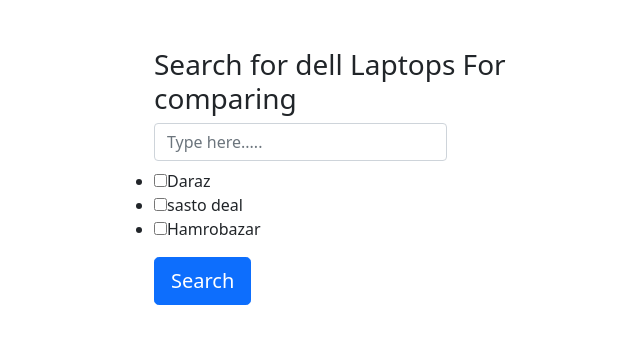
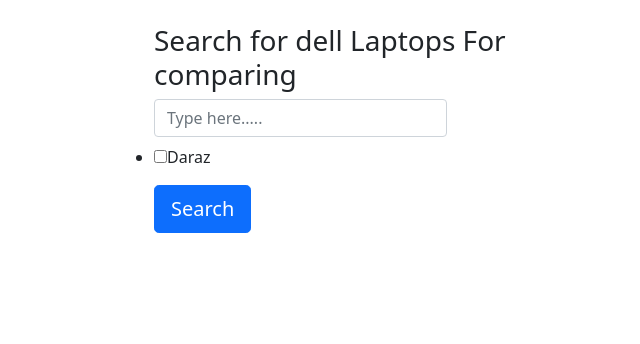
Before and after one commit to aayush9998/Scraping, a Django app: page / in a window 1280 px wide. Shown: the part 56-400 px from the top of the page, without its empty margins (308-948 px from the left). Run offline with Django 3.2, Linux system fonts and the light colour scheme.

Commit message:
pushed with one loop

```diff
--- a/todo/templates/base.html
+++ b/todo/templates/base.html
@@ -16,8 +16,28 @@
             <a class="navbar-brand" href="#">Web Scraping App</a>
     </nav>
     <div class="container">
+        <div class="row mt-4">
+        <div class="col-4 mx-auto">
+            <h3>Search for dell Laptops For comparing</h3>
+            <form action="{% url 'search' %}" method="get" class="row col-auto align-items-center">
 
-    <div class="row mt-4">
+                <div class="col-10">
+                    <input type="text" class="form-control mb-2" name ="model" id="inlineFormInputGroupUsername" placeholder="Type here.....">
+                </div>
+                <ul>
+                    <li><input type="checkbox" name="darazcheck">Daraz</li>
+<!--                    <li><input type="checkbox" name="sastodealcheck">sasto deal</li>-->
+<!--                    <li><input type="checkbox" name="hamrobazarcheck">Hamrobazar</li>-->
+                </ul>
+                <div class="col-2">
+                    <button type="submit" class="btn btn-lg btn-primary mb-2">Search</button>
+                </div>
+
+            </form>
+        </div>
+    </div>
+
+
 <!--        <ul>-->
 <!--            <li><input type="checkbox" data-model-name="Daraz">Daraz</li>-->
 <!--            <li><input type="checkbox" data-model-name="SastoDeal">sad</li>-->
--- a/todo/templates/index.html
+++ b/todo/templates/index.html
@@ -3,24 +3,5 @@
 {% block content %}
 <!--    <h1>Srcape Website</h1>-->
 
-    <div class="row mt-4">
-        <div class="col-4 mx-auto">
-            <h3>Search for dell Laptops For comparing</h3>
-            <form action="{% url 'search' %}" method="get" class="row col-auto align-items-center">
 
-                <div class="col-10">
-                    <input type="text" class="form-control mb-2" name ="model" id="inlineFormInputGroupUsername" placeholder="Type here.....">
-                </div>
-                <ul>
-                    <li><input type="checkbox" name="darazcheck">Daraz</li>
-                    <li><input type="checkbox" name="sastodealcheck">sasto deal</li>
-                    <li><input type="checkbox" name="hamrobazarcheck">Hamrobazar</li>
-                </ul>
-                <div class="col-2">
-                    <button type="submit" class="btn btn-lg btn-primary mb-2">Search</button>
-                </div>
-
-            </form>
-        </div>
-    </div>
 {% endblock %}
--- a/todo/views.py
+++ b/todo/views.py
@@ -23,30 +23,32 @@
         if request.GET.get('model'):
             search = request.GET.get('model')
             print("search:"+ search)
-            if request.GET.get('darazcheck') and request.GET.get('sastodealcheck') and request.GET.get('hamrobazarcheck'):
-                todo_items = Daraz.objects.filter(title__contains=search).order_by('price')
-                sasto_item = SastoDeal.objects.filter(title__contains=search).order_by('price')
-                hamrobazar_item= Hamrobazar.objects.filter(title__contains=search).order_by('price')
+            # if request.GET.get('darazcheck') and request.GET.get('sastodealcheck') and request.GET.get('hamrobazarcheck'):
+            #     todo_items = Daraz.objects.filter(title__contains=search).order_by('price')
+            #     sasto_item = SastoDeal.objects.filter(title__contains=search).order_by('price')
+            #     hamrobazar_item= Hamrobazar.objects.filter(title__contains=search).order_by('price')
 
-            elif request.GET.get('darazcheck'):
+            if request.GET.get('darazcheck'):
                 todo_items = Daraz.objects.filter(title__contains=search)
 
-            elif request.GET.get('sastodealcheck'):
+            if request.GET.get('sastodealcheck'):
                 sasto_item = SastoDeal.objects.filter(title__contains=search)
 
-            elif request.GET.get('hamrobazarcheck'):
+            if request.GET.get('hamrobazarcheck'):
                 hamrobazar_item = Hamrobazar.objects.filter(title__contains=search)
 
-
-        # else:
-        #     search = request.GET.get('model')
-        #     print("search:" + search)
-        #     # search = request.GET.get('model')
-        #     # todo_items = Daraz.objects.filter(title__contains=search)
-        #     # sasto_item = SastoDeal.objects.filter(title__contains=search)
-        #     todo_items=None
-        #     sasto_item=None
-        #     hamrobazar_item= None
+            # elif request.GET.get('darazcheck') and request.GET.get('sastodealcheck'):
+            #     todo_items = Daraz.objects.filter(title__contains=search).order_by('price')
+            #     sasto_item = SastoDeal.objects.filter(title__contains=search).order_by('price')
+            #
+            # elif request.GET.get('sastodealcheck') and request.GET.get('hamrobazarcheck'):
+            #     sasto_item = SastoDeal.objects.filter(title__contains=search).order_by('price')
+            #     hamrobazar_item= Hamrobazar.objects.filter(title__contains=search).order_by('price')
+            #
+            # elif request.GET.get('darazcheck') and request.GET.get('hamrobazarcheck'):
+            #     todo_items = Daraz.objects.filter(title__contains=search).order_by('price')
+            #     hamrobazar_item= Hamrobazar.objects.filter(title__contains=search).order_by('price')
+            #
 
         return render(request, 'search.html', {'todo_items': todo_items, 'sasto_item': sasto_item, 'hamrobazar_item': hamrobazar_item})
 
@@ -187,8 +189,3 @@
                         original= orginal,
                         discount= discount,)
     return redirect(scrape)
-
-
-# def delete_item(request, item_id):
-#     Todo.objects.get(id=item_id).delete()
-#     return redirect("index")
```
Also changed, not shown: todo/templates/search.html (+12 -12 lines).
